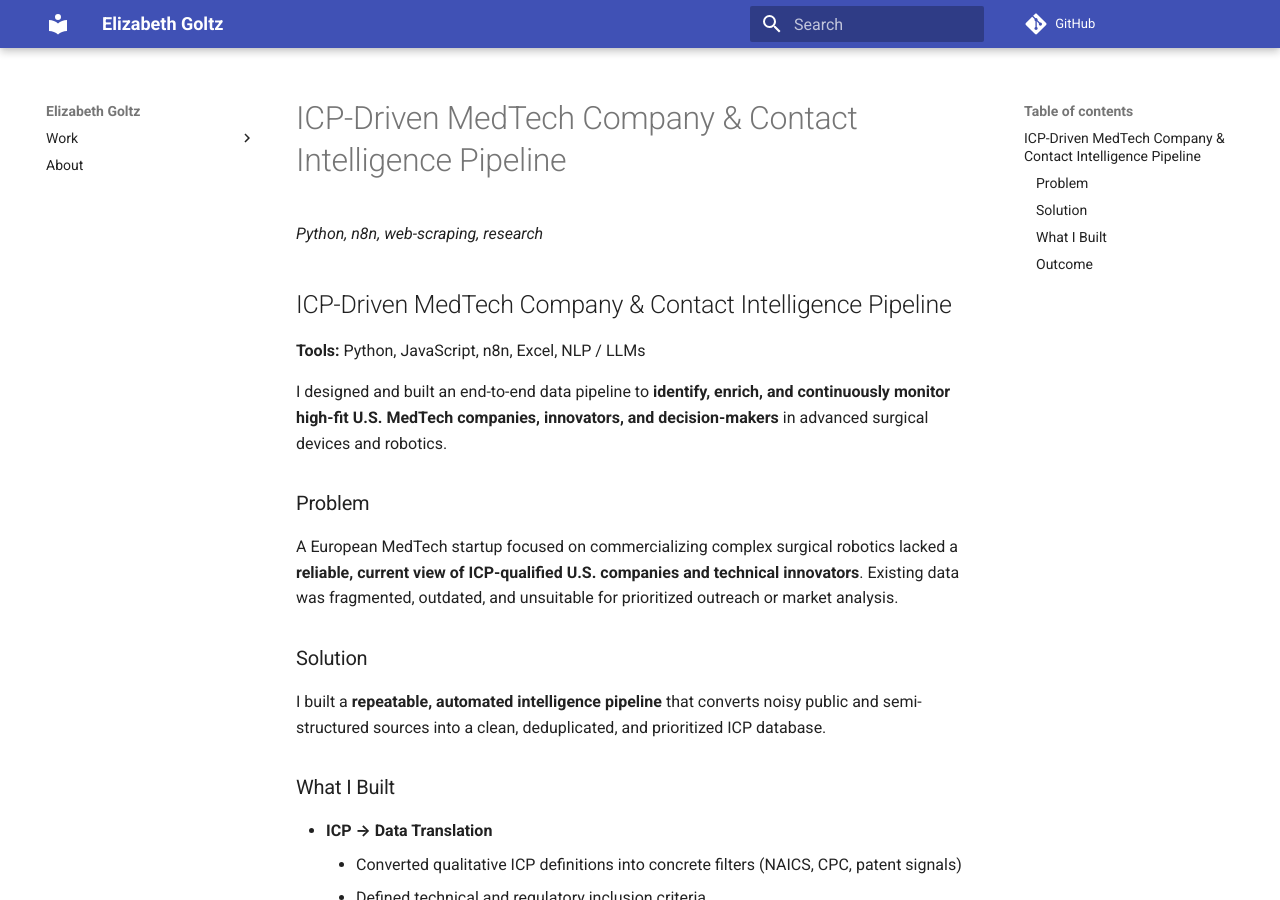
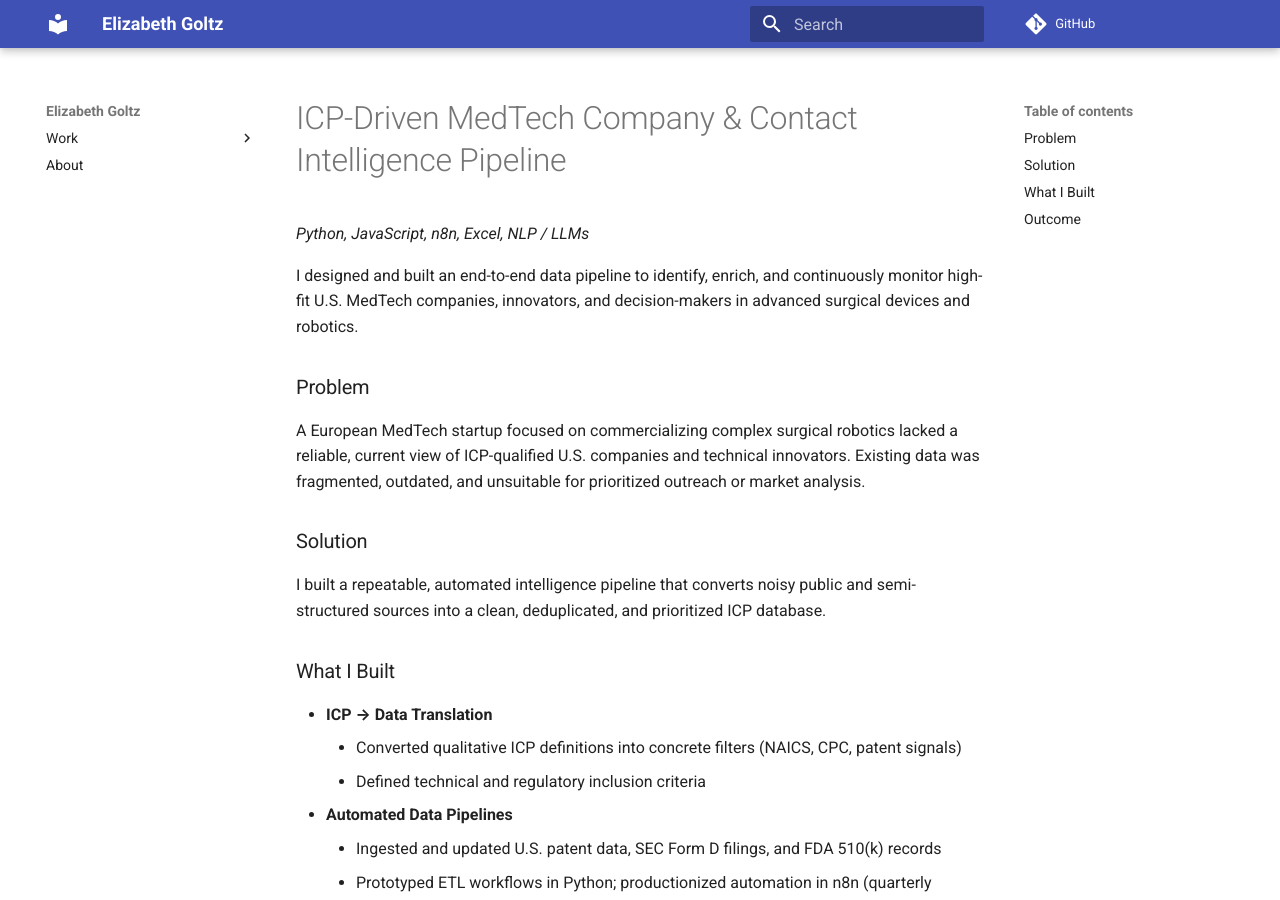
Before and after one commit to egoltz/egoltz.github.io, an MkDocs documentation site: the page built from docs/work/projects/icp.md, in a window 1280 px wide and 900 px high. Built offline with MkDocs 1.6.1 and Material for MkDocs 9.7.7, drawn with Linux system fonts in a browser that asks for light colours; comment, search, counter and statistics services are not loaded; some of the changed text lies outside the part shown.

Commit message:
add project detail

```diff
--- a/docs/work/projects/icp.md
+++ b/docs/work/projects/icp.md
@@ -1,18 +1,15 @@
 # ICP-Driven MedTech Company & Contact Intelligence Pipeline
-_Python, n8n, web-scraping, research_
-## ICP-Driven MedTech Company & Contact Intelligence Pipeline
+_Python, JavaScript, n8n, Excel, NLP / LLMs_
 
-**Tools:** Python, JavaScript, n8n, Excel, NLP / LLMs
-
-I designed and built an end-to-end data pipeline to **identify, enrich, and continuously monitor high-fit U.S. MedTech companies, innovators, and decision-makers** in advanced surgical devices and robotics.
+I designed and built an end-to-end data pipeline to identify, enrich, and continuously monitor high-fit U.S. MedTech companies, innovators, and decision-makers in advanced surgical devices and robotics.
 
 ### Problem
 
-A European MedTech startup focused on commercializing complex surgical robotics lacked a **reliable, current view of ICP-qualified U.S. companies and technical innovators**. Existing data was fragmented, outdated, and unsuitable for prioritized outreach or market analysis.
+A European MedTech startup focused on commercializing complex surgical robotics lacked a reliable, current view of ICP-qualified U.S. companies and technical innovators. Existing data was fragmented, outdated, and unsuitable for prioritized outreach or market analysis.
 
 ### Solution
 
-I built a **repeatable, automated intelligence pipeline** that converts noisy public and semi-structured sources into a clean, deduplicated, and prioritized ICP database.
+I built a repeatable, automated intelligence pipeline that converts noisy public and semi-structured sources into a clean, deduplicated, and prioritized ICP database.
 
 ### What I Built
 
@@ -39,6 +36,6 @@
 
 ### Outcome
 
-- Produced a **high-signal ICP intelligence dataset** for sales, partnerships, and market research
+- Produced a high-signal ICP intelligence dataset for sales, partnerships, and market research
 - Significantly expanded U.S. company and contact coverage
 - Reduced manual research and data cleanup effort through automation
```
Also changed, not shown: docs/work/projects/innovation-market-research.md (deleted, +0 -1 lines), docs/work/projects/pge.md (+52 -1 lines), docs/assets/images/bmi-corr.png (added), docs/assets/images/gt-customer-seg.png, docs/assets/images/gt-high-spenders-state.png (added).
